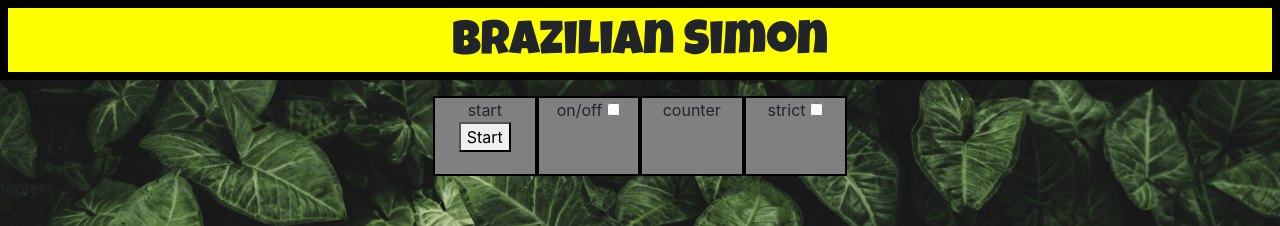
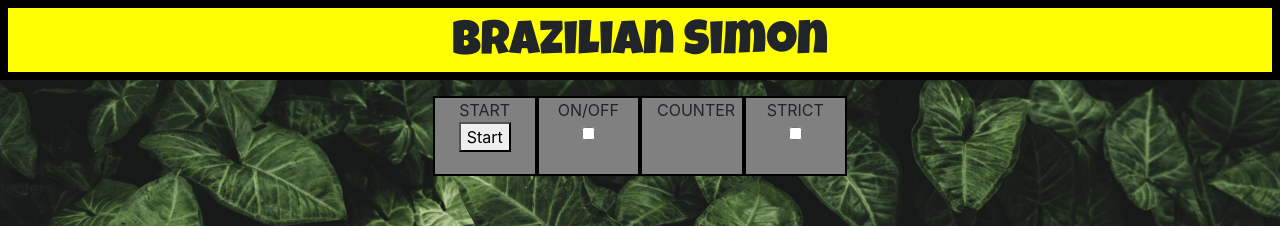
Before and after one commit to Code-Institute-Submissions/BrazilianSimon, a plain HTML site: page index.html in a window 1280 px wide. Shown: the top 226 px of the page. Drawn offline with nearby package versions, Linux system fonts and the light colour scheme.

Commit message:
Updated panel in html.

```diff
--- a/index.html
+++ b/index.html
@@ -18,19 +18,21 @@
         <div class="container panel">
             <div class="row">
                 <div class="col-3 pan">
-                    start
+                    START
+                    <br>
                     <button class="button" id="start">Start</button>
                 </div>
                 <div class="col-3 pan">
-                    on/off
+                    ON/OFF
                     <input type="checkbox" class="toggle" id="on">
                 </div>
                 <div class="col-3 pan">
-                    counter
+                    COUNTER
                     <div id="turn"></div>
                 </div>
                 <div class="col-3 pan">
-                    strict
+                    STRICT
+                    <br>
                     <input type="checkbox" class="toggle" id="strict">
                 </div>
             </div>
```
